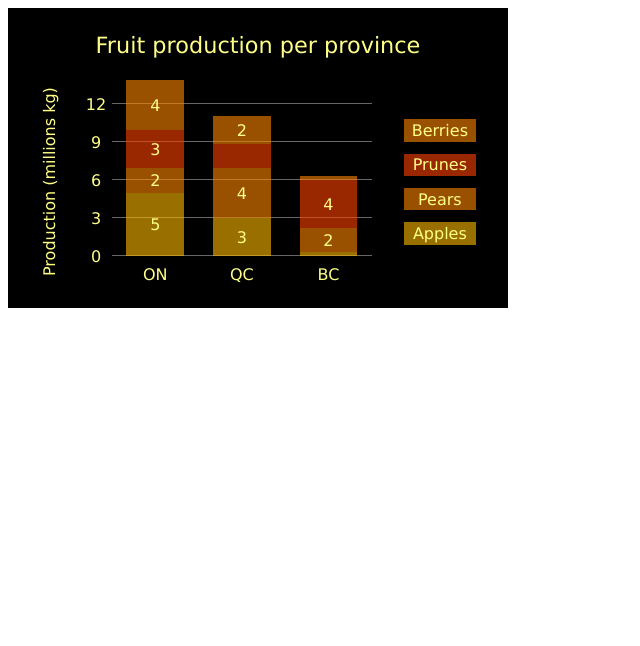
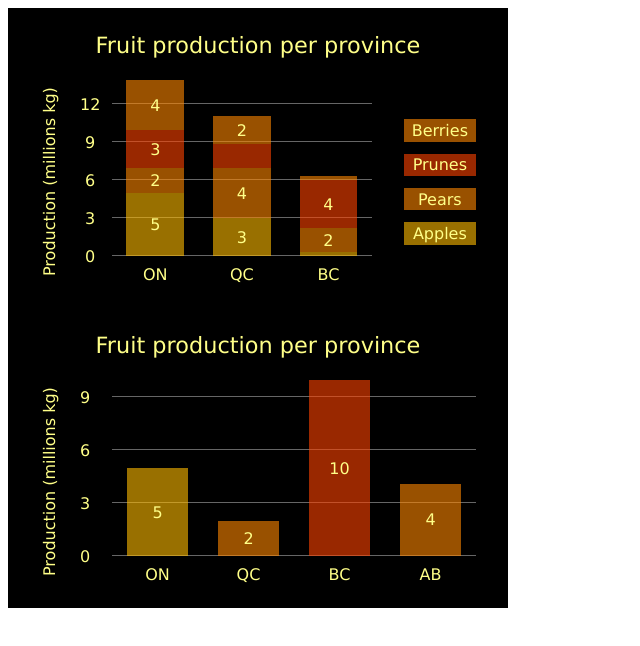
Before and after one commit to ycandau/sp1_bar_chart, a website: page index.html in a window 1280 px wide. Shown: the whole page, without its empty margins (0-640 px from the left). Drawn offline with nearby package versions, Linux system fonts and the light colour scheme.

Commit message:
Changed appendDiv() to use classes instead of ids, to avoid issue of duplicate ids.

```diff
--- a/index.html
+++ b/index.html
@@ -18,6 +18,7 @@
   <script src="js/bar_chart.js"></script>
 
   <div id="element"></div>
+  <div id="element2"></div>
   <script>
     const data1D = [5, 2, 10, 4.1]
     const data2D = [
@@ -44,6 +45,7 @@
 
     $(() => {
       drawBarChart(data2D, options, $('#element'))
+      drawBarChart(data1D, options, $('#element'))
     })
   </script>
 </body>
--- a/js/bar_chart.js
+++ b/js/bar_chart.js
@@ -92,26 +92,6 @@ const mergeObjects =
     }, firstObject)
   }
 
-const mergeProps = mergeObjects({
-  classes: (a, b) => a + ' ' + b,
-  text: (a, b) => b,
-  css: (a, b) => ({ ...a, ...b }),
-})
-
-//------------------------------------------------------------------------------
-// Helper function to create a DIV node in the DOM
-
-function appendDiv(parent, id, ...props) {
-  const parent_obj = typeof parent === 'string' ? $('#' + parent) : parent
-  const merged = mergeProps({ css: {} }, ...props)
-  return $('<div></div>')
-    .appendTo(parent_obj)
-    .attr('id', id)
-    .addClass(merged.classes)
-    .css(merged.css)
-    .text(merged.text)
-}
-
 //------------------------------------------------------------------------------
 // Process the options
 
@@ -175,6 +155,27 @@ function processData(data) {
 }
 
 //------------------------------------------------------------------------------
+// Helper function to merge settings
+
+const mergeSettings = mergeObjects({
+  classes: (a, b) => a + ' ' + b,
+  text: (a, b) => b,
+  css: (a, b) => ({ ...a, ...b }),
+})
+
+//------------------------------------------------------------------------------
+// Helper function to create a DIV node in the DOM
+
+function appendDiv(parent, ...props) {
+  const merged = mergeSettings({ css: {} }, ...props) // css property not empty
+  return $('<div></div>')
+    .appendTo(parent)
+    .addClass(merged.classes)
+    .css(merged.css)
+    .text(merged.text)
+}
+
+//------------------------------------------------------------------------------
 // Draw the chart
 
 function barsGridTemplate(data, settings) {
@@ -211,51 +212,50 @@ function drawChart(element, data, settings) {
     'grid-template-columns': grid_template_columns,
     'grid-template-rows': grid_template_rows,
   }
-  appendDiv(element, 'chart', settings.chart, { css })
+  const chart = appendDiv(element, settings.chart, { css })
 
-  drawTitle(settings)
-  drawYAxisTitle(settings)
-  drawBars(data, settings)
-  drawYAxisLabels(data, settings)
-  drawGridlines(data, settings)
-  drawLegend(data, settings)
-  drawXAxisLabels(data, settings)
+  drawTitle(chart, settings)
+  drawYAxisTitle(chart, settings)
+  drawBars(chart, data, settings)
+  drawYAxisLabels(chart, data, settings)
+  drawGridlines(chart, data, settings)
+  drawLegend(chart, data, settings)
+  drawXAxisLabels(chart, data, settings)
 }
 
 //------------------------------------------------------------------------------
 // Draw the chart title
 
-function drawTitle(settings) {
-  if (settings.title.draw) appendDiv('chart', 'title', settings.title)
+function drawTitle(chart, settings) {
+  if (settings.title.draw) appendDiv(chart, settings.title)
 }
 
 //------------------------------------------------------------------------------
 // Draw the Y axis title
 
-function drawYAxisTitle(settings) {
-  if (settings.yAxisTitle.draw)
-    appendDiv('chart', 'yAxisTitle', settings.yAxisTitle)
+function drawYAxisTitle(chart, settings) {
+  if (settings.yAxisTitle.draw) appendDiv(chart, settings.yAxisTitle)
 }
 
 //------------------------------------------------------------------------------
 // Draw the bars
 
-function drawValues(barIndex, barValues, data, settings) {
-  const values = settings.values
+function drawValues(bar, barIndex, barValues, data, settings) {
+  const setting = settings.values
   barValues
     .slice(0, -1) // slice off the remainder value
     .forEach((v, subBarIndex) => {
-      const parent = 'bar' + barIndex
       const color = `color${data.is2D ? subBarIndex : barIndex}`
-      const classes = `${values.position} middle ${color}`
+      const classes = `${setting.position} middle ${color}`
       const css = { 'grid-row': data.subBarCount + 1 - subBarIndex }
-      const bar = appendDiv(parent, '', values, { classes, css })
+      const value = appendDiv(bar, setting, { classes, css })
       // Only post value if enough space
-      if (values.draw && bar.height() > values.minHeight) bar.text(v.toFixed(0))
+      if (setting.draw && value.height() > setting.minHeight)
+        value.text(v.toFixed(0))
     })
 }
 
-function drawBars(data, settings) {
+function drawBars(chart, data, settings) {
   data.values.forEach((barValues, index) => {
     const grid_template_rows = barValues
       .slice() // copy because reverse() mutates the array
@@ -266,17 +266,20 @@ function drawBars(data, settings) {
       'grid-column': `bars-start ${index + 1}`,
       'grid-template-rows': grid_template_rows,
     }
-    appendDiv('chart', 'bar' + index, settings.bars, { css })
-    drawValues(index, barValues, data, settings)
+    const bar = appendDiv(chart, settings.bars, { css })
+    drawValues(bar, index, barValues, data, settings)
   })
 }
 
 //------------------------------------------------------------------------------
 // Draw the Y axis labels
 
-function drawYAxisLabels(data, settings) {
+function drawYAxisLabels(chart, data, settings) {
   if (settings.yAxisLabels.draw) {
-    const height = $('#bar0').height()
+    // Draw first to get dimensions
+    const labels = appendDiv(chart, settings.yAxisLabels)
+
+    const height = labels.height()
     const interval = Math.round(
       height * (settings.gridlines.interval / data.max)
     )
@@ -284,15 +287,16 @@ function drawYAxisLabels(data, settings) {
     const shift = (0.5 - count) * interval + height
     const grid_template_rows = `repeat(${count}, ${interval}px)`
     const css = {
+      position: 'absolute',
       'grid-template-rows': grid_template_rows,
       top: `${shift}px`,
     }
-    appendDiv('chart', 'yAxisLabels', settings.yAxisLabels, { css })
+    labels.css(css)
 
     for (let i = 0; i < count; i++) {
       const classes = 'middle center'
       const text = ((count - i - 1) * settings.gridlines.interval).toFixed(0)
-      appendDiv('yAxisLabels', '', { classes, text })
+      appendDiv(labels, { classes, text })
     }
   }
 }
@@ -300,43 +304,44 @@ function drawYAxisLabels(data, settings) {
 //------------------------------------------------------------------------------
 // Draw the gridlines
 
-function drawGridlines(data, settings) {
-  const gridlines = settings.gridlines
-  if (gridlines.draw) {
-    const height = $('#bar0').height()
-    const distGridlines = Math.round(height * (gridlines.interval / data.max))
-    const color = gridlines.color
+function drawGridlines(chart, data, settings) {
+  const setting = settings.gridlines
+  if (setting.draw) {
+    const gridline = appendDiv(chart, settings.gridlines)
+    const height = gridline.height()
+    const interval = Math.round(height * (setting.interval / data.max))
+    const color = setting.color
 
     // Issue: Rounded pixel height causes cumulative error.
     // But decimal height causes occasionally thicker gridlines.
     const css = {
       background:
         `repeating-linear-gradient(to top, ${color} 0, ${color} 1px, ` +
-        `transparent 1px, transparent ${distGridlines}px)`,
+        `transparent 1px, transparent ${interval}px)`,
     }
-    appendDiv('chart', 'gridlines', settings.gridlines, { css })
+    gridline.css(css)
   }
 }
 
 //------------------------------------------------------------------------------
 // Draw the legend
 
-function drawLegend(data, settings) {
-  const legend = settings.legend
-  if (legend.draw && data.is2D) {
+function drawLegend(chart, data, settings) {
+  const setting = settings.legend
+  if (setting.draw && data.is2D) {
     const count = data.subBarCount
     const css = { 'grid-template-rows': `1fr repeat(${count}, 1.4em) 1fr` }
     const text = '' // reserve text for children
-    appendDiv('chart', 'legend', settings.legend, { css, text })
+    const legend = appendDiv(chart, settings.legend, { css, text })
 
     for (let i = 0; i < count; i++) {
       const classes = `middle center color${i}`
-      const text = legend.text[i]
+      const text = setting.text[i]
       const css = {
         padding: '0.1em 0.5em',
         'grid-row': `${count + 1 - i}`,
       }
-      appendDiv('legend', '', { classes, text, css })
+      appendDiv(legend, { classes, text, css })
     }
   }
 }
@@ -344,13 +349,13 @@ function drawLegend(data, settings) {
 //------------------------------------------------------------------------------
 // Draw the X axis labels
 
-function drawXAxisLabels(data, settings) {
-  const labels = settings.xAxisLabels
-  if (labels.draw) {
+function drawXAxisLabels(chart, data, settings) {
+  const setting = settings.xAxisLabels
+  if (setting.draw) {
     data.values.forEach((val, index) => {
-      const text = labels.text[index]
+      const text = setting.text[index]
       const css = { 'grid-column': `bars-start ${index + 1}` }
-      appendDiv('chart', 'label' + index, labels, { css, text })
+      appendDiv(chart, setting, { css, text })
     })
   }
 }
@@ -379,6 +384,7 @@ function applyClasses(data, settings) {
 const defaults = {
   chart: {
     draw: true,
+    classes: 'chart',
     css: {
       width: '500px',
       height: '300px',
@@ -394,8 +400,8 @@ const defaults = {
   title: {
     draw: true,
     height: '3em',
-    classes: 'middle top',
     text: 'Chart title',
+    classes: 'title middle top',
     css: {
       'font-size': '140%',
       'grid-column': '1 / -1',
@@ -405,7 +411,7 @@ const defaults = {
   yAxisTitle: {
     draw: true,
     width: '2.5em',
-    classes: 'middle top',
+    classes: 'yAxisTitle middle top',
     text: 'Y axis title',
     css: {
       'writing-mode': 'vertical-rl',
@@ -417,9 +423,8 @@ const defaults = {
   yAxisLabels: {
     draw: true,
     width: '[y-labels-start] 2em',
+    class: 'yAxisLabels',
     css: {
-      width: '2em',
-      position: 'absolute',
       display: 'grid',
       'grid-column': 'y-labels-start',
       'grid-row': 'bars-start',
@@ -430,6 +435,7 @@ const defaults = {
     height: '[bars-start] 1fr',
     gaps: ['0.25fr', '0.5fr', '0.25fr'],
     colors: ['#fb09', '#f809', '#f409', '#f809'],
+    classes: 'bar',
     css: {
       display: 'grid',
       'grid-row': 'bars-start',
@@ -448,6 +454,7 @@ const defaults = {
     draw: true,
     interval: 2.4,
     color: '#fff6',
+    classes: 'gridlines',
     css: {
       'grid-column': 'gridlines-start / gridlines-end',
       'grid-row': 'bars-start',
@@ -457,6 +464,7 @@ const defaults = {
   legend: {
     draw: true,
     width: 'auto',
+    classes: 'legend',
     text: ['V1', 'V2', 'V3', 'V4'],
     css: {
       padding: '0 0em 0 2em',
@@ -469,7 +477,7 @@ const defaults = {
   xAxisLabels: {
     draw: true,
     height: '1.75em',
-    classes: 'middle bottom',
+    classes: 'label middle bottom',
     text: ['A', 'B', 'C', 'D'],
     css: {
       'grid-row': '-2',
```
